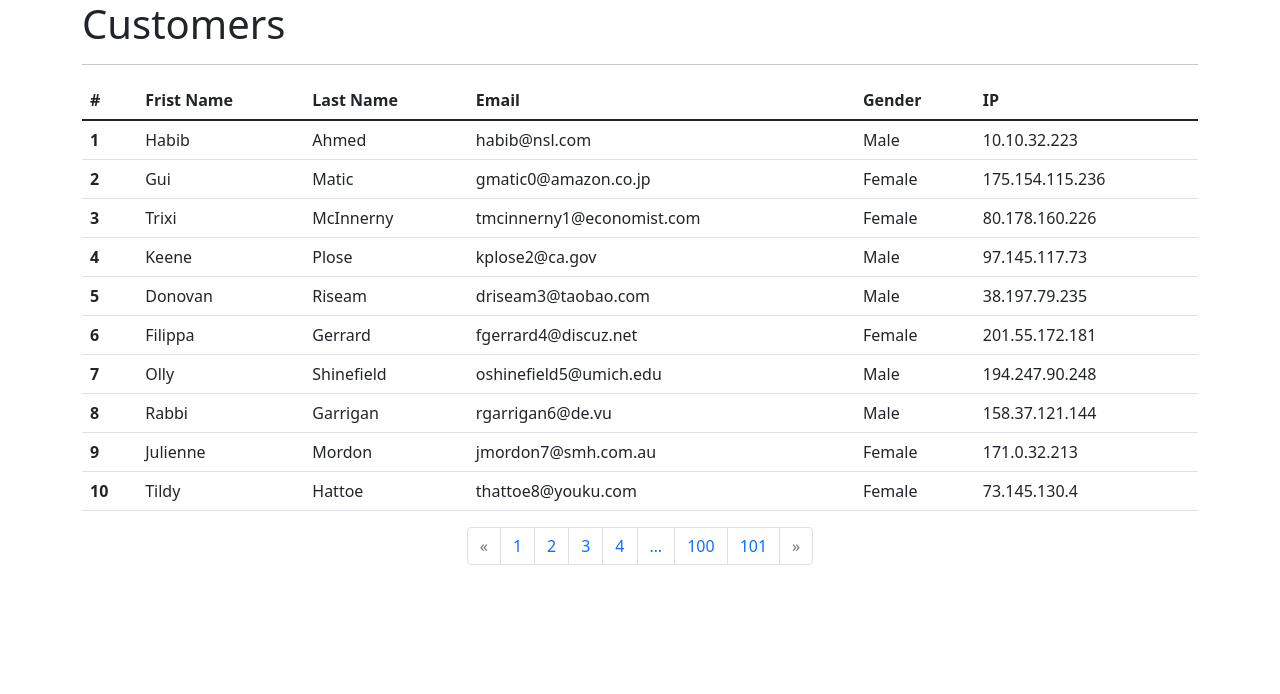
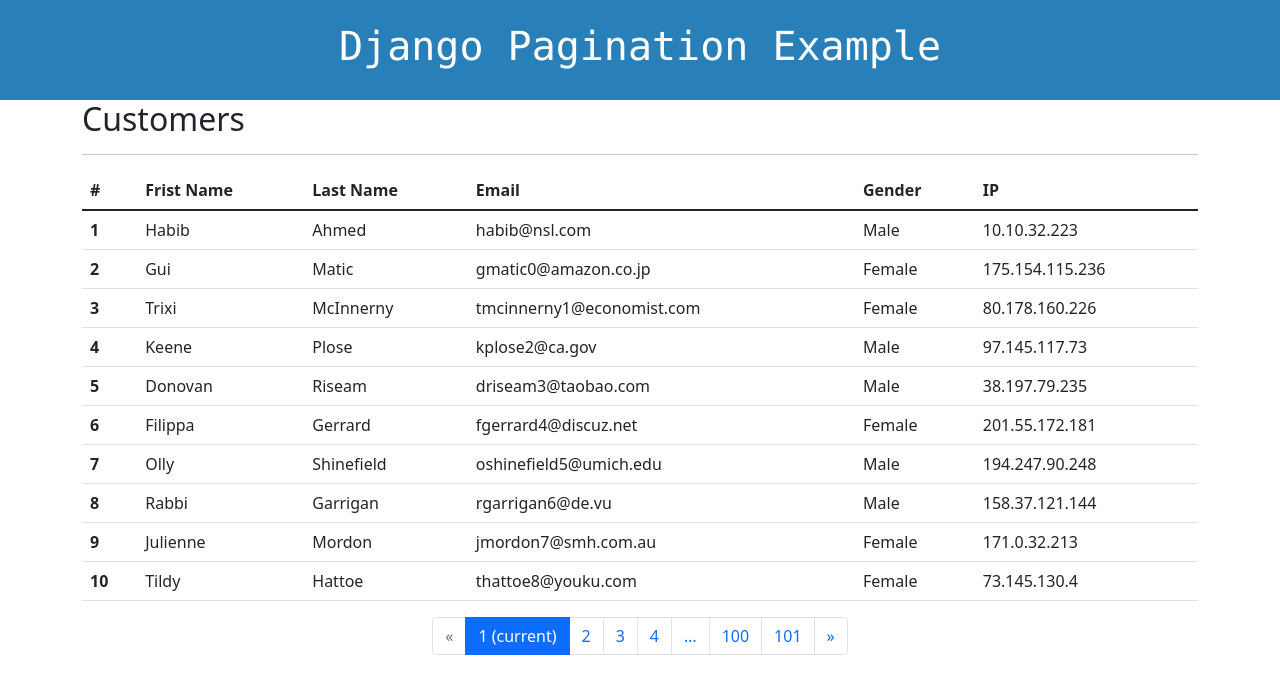
Before and after one commit to hemayet-nirjhoy/django-pagination, a Django app: page /page/customers-page/ in a window 1280 px wide. Shown: the top 694 px of the page. Run offline with Django 4.2, Linux system fonts and the light colour scheme; data comes from the database, SQL or seed files in the repository.

Commit message:
integrate base template and style

```diff
--- a/page_app/templates/customers.html
+++ b/page_app/templates/customers.html
@@ -1,12 +1,11 @@
-<html>
-    <head>
-        <title>Customers | Pagination</title>
-        <link href="https://cdn.jsdelivr.net/npm/bootstrap@5.1.3/dist/css/bootstrap.min.css" rel="stylesheet" integrity="sha384-1BmE4kWBq78iYhFldvKuhfTAU6auU8tT94WrHftjDbrCEXSU1oBoqyl2QvZ6jIW3" crossorigin="anonymous">
-        <script src="https://cdn.jsdelivr.net/npm/bootstrap@5.1.3/dist/js/bootstrap.bundle.min.js" integrity="sha384-ka7Sk0Gln4gmtz2MlQnikT1wXgYsOg+OMhuP+IlRH9sENBO0LRn5q+8nbTov4+1p" crossorigin="anonymous"></script>
-    </head>
-    <body>
+{% extends 'base.html' %}
+{% load static %}
+{% block mainContent %}
+  <div class="header">
+    <h1>Django Pagination Example</h1>
+  </div>
   <div class="container">
-            <h1>Customers</h1>
+      <h2>Customers</h2>
       <hr>
 
       <div>
@@ -37,30 +36,28 @@
       </div>
 
       <ul class="pagination justify-content-center flex-wrap mt-2 mb-4">
-              {% if page_obj.has_previous %}
-                  <li class="page-item"><a class="page-link" href="?page={{ page_obj.previous_page_number }}" style="font-size:1rem !important;">&laquo;</a></li>
+        {% if customers.has_previous %}
+            <li class="page-item"><a class="page-link" href="?page={{ customers.previous_page_number }}" style="font-size:1rem !important;">&laquo;</a></li>
         {% else %}
             <li class="disabled page-item"><span class="page-link">&laquo;</span></li>
         {% endif %}
         {% for i in page_range %}
-                  {% if page_obj.number == i %}
-                      <li class="active page-item"><span class="page-link">{{ i }} <span class="sr-only">(current)</span></span>
+            {% if customers.number == i %}
+                <li class="page-item active"><span class="page-link">{{ i }} <span class="sr-only">(current)</span></span>
                 </li>
             {% else %}
-                      {% if i == page_obj.paginator.ELLIPSIS %}
+                {% if i == customers.paginator.ELLIPSIS %}
                     <li class="page-item"><span class="page-link">{{ i }}</span></li>
                 {% else %}
                     <li class="page-item"><a class="page-link" href="?page={{ i }}" style="font-size:1rem !important;">{{ i }}</a></li>
                 {% endif %}
             {% endif %}
         {% endfor %}
-              {% if page_obj.has_next %}
-                  <li class="page-item"><a class="page-link" href="?page={{ page_obj.next_page_number }}" style="font-size:1rem !important;">&raquo;</a></li>
+        {% if customers.has_next %}
+            <li class="page-item"><a class="page-link" href="?page={{ customers.next_page_number }}" style="font-size:1rem !important;">&raquo;</a></li>
         {% else %}
             <li class="disabled page-item"><span class="page-link">&raquo;</span></li>
         {% endif %}
       </ul>
   </div>
-
-    </body>
-</html>
+{% endblock mainContent %}
--- a/pagination/settings.py
+++ b/pagination/settings.py
@@ -55,7 +55,7 @@ ROOT_URLCONF = 'pagination.urls'
 TEMPLATES = [
     {
         'BACKEND': 'django.template.backends.django.DjangoTemplates',
-        'DIRS': [],
+        'DIRS': ['templates'],
         'APP_DIRS': True,
         'OPTIONS': {
             'context_processors': [
@@ -117,6 +117,9 @@ USE_TZ = True
 # https://docs.djangoproject.com/en/4.0/howto/static-files/
 
 STATIC_URL = 'static/'
+STATICFILES_DIRS = [
+    BASE_DIR / "static",
+]
 
 # Default primary key field type
 # https://docs.djangoproject.com/en/4.0/ref/settings/#default-auto-field
--- /dev/null
+++ b/static/css/style.css
@@ -0,0 +1,15 @@
+body{
+    background-color: #fff;
+}
+
+
+.header{
+    text-align: center;
+    background-color: #2980B9;
+    color:#fff;
+    height:100px;
+    display: flex;
+    align-items: center;
+    justify-content: center;
+    font-family: "Lucida Console", "Courier New", monospace;
+}
--- /dev/null
+++ b/templates/base.html
@@ -0,0 +1,14 @@
+{% load static %}
+<html>
+    <head>
+        <title>Customers | Pagination</title>
+        <link href="https://cdn.jsdelivr.net/npm/bootstrap@5.1.3/dist/css/bootstrap.min.css" rel="stylesheet" integrity="sha384-1BmE4kWBq78iYhFldvKuhfTAU6auU8tT94WrHftjDbrCEXSU1oBoqyl2QvZ6jIW3" crossorigin="anonymous">
+        <script src="https://cdn.jsdelivr.net/npm/bootstrap@5.1.3/dist/js/bootstrap.bundle.min.js" integrity="sha384-ka7Sk0Gln4gmtz2MlQnikT1wXgYsOg+OMhuP+IlRH9sENBO0LRn5q+8nbTov4+1p" crossorigin="anonymous"></script>
+        <link rel="stylesheet" href="{% static 'css/style.css' %}">
+    </head>
+    <body>
+      {% block mainContent %}
+
+      {% endblock mainContent %}
+    </body>
+</html>
```
Also changed, not shown: page_app/templates/books.html (+3 -9 lines). Lines whose indentation alone changed are shown as unchanged.
